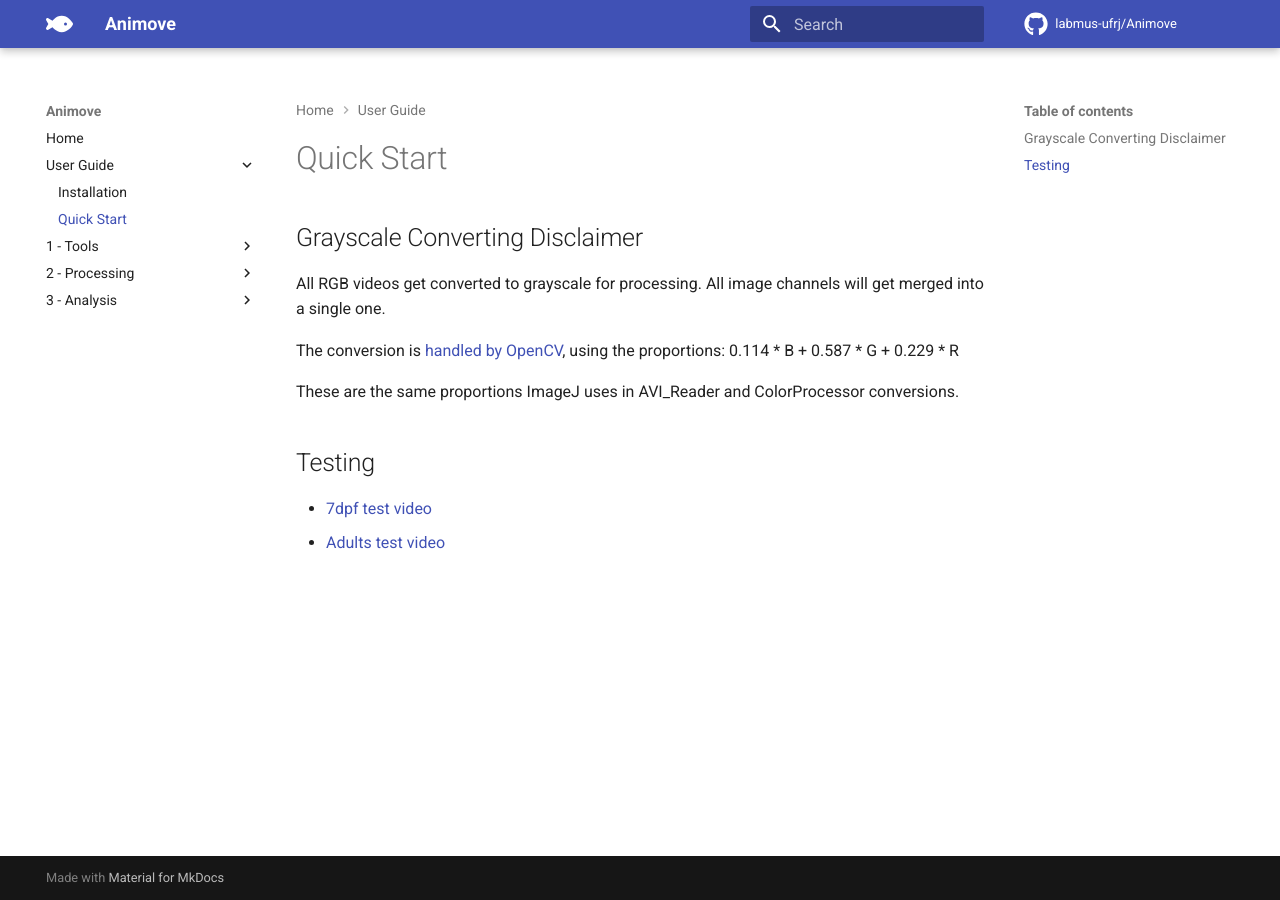
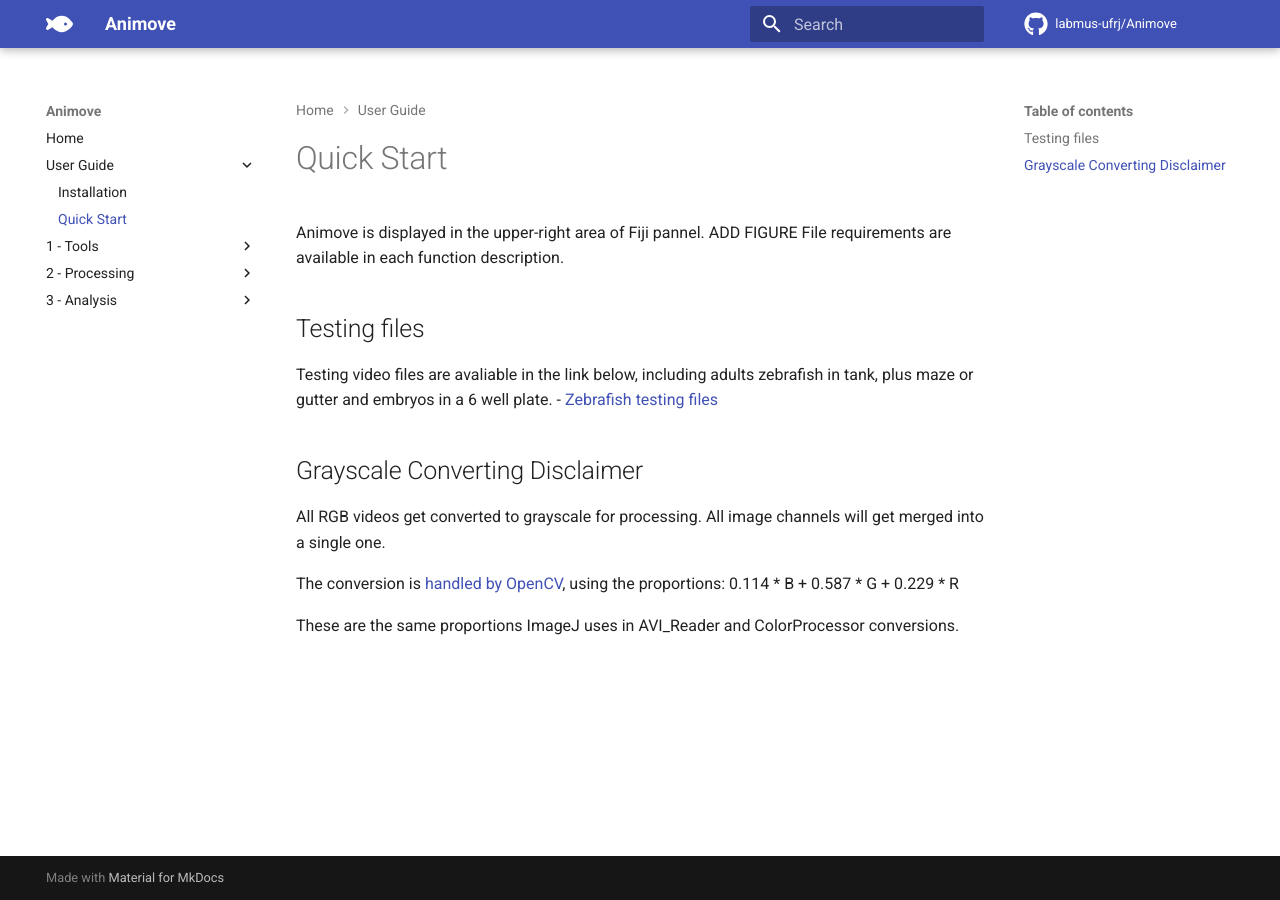
Before and after one commit to labmus-ufrj/Animove, an MkDocs documentation site: the page built from docs/docs/guide/quick-start.md, in a window 1280 px wide. Built offline with MkDocs 1.6.1 and Material for MkDocs 9.7.7, drawn with Linux system fonts in a browser that asks for light colours; comment, search, counter and statistics services are not loaded.

Commit message:
Update quick-start.md

```diff
--- a/docs/docs/guide/quick-start.md
+++ b/docs/docs/guide/quick-start.md
@@ -1,4 +1,14 @@
 # Quick Start
+
+Animove is displayed in the upper-right area of Fiji pannel.
+ADD FIGURE
+File requirements are available in each function description.
+
+
+## Testing files
+
+Testing video files are avaliable in the link below, including adults zebrafish in tank, plus maze or gutter and embryos in a 6 well plate.
+- [Zebrafish testing files](https://drive.google.com/drive/u/1/folders/1qrz53eYvl06PCNzTaGLvaBCJtKP0Ubd8)
 
 ## Grayscale Converting Disclaimer
 All RGB videos get converted to grayscale for processing. All image channels will get merged into a single one.
@@ -6,9 +16,3 @@ All RGB videos get converted to grayscale for processing. All image channels wil
 The conversion is [handled by OpenCV](https://docs.opencv.org/4.12.0/de/d25/imgproc_color_conversions.html), using the proportions: 0.114 * B + 0.587 * G + 0.229 * R
 
 These are the same proportions ImageJ uses in AVI_Reader and ColorProcessor conversions.
-
-
-## Testing
-
-- [7dpf test video](https://drive.google.com/file/d/165CsE9vqNr6_5uSnPh1uESeEtDFdsUrw/view?usp=drive_link)
-- [Adults test video](https://drive.google.com/file/d/13x4JdhUOuyM2NI-FVnHvSVZfZYuMWC7W/view?usp=sharing)
```
